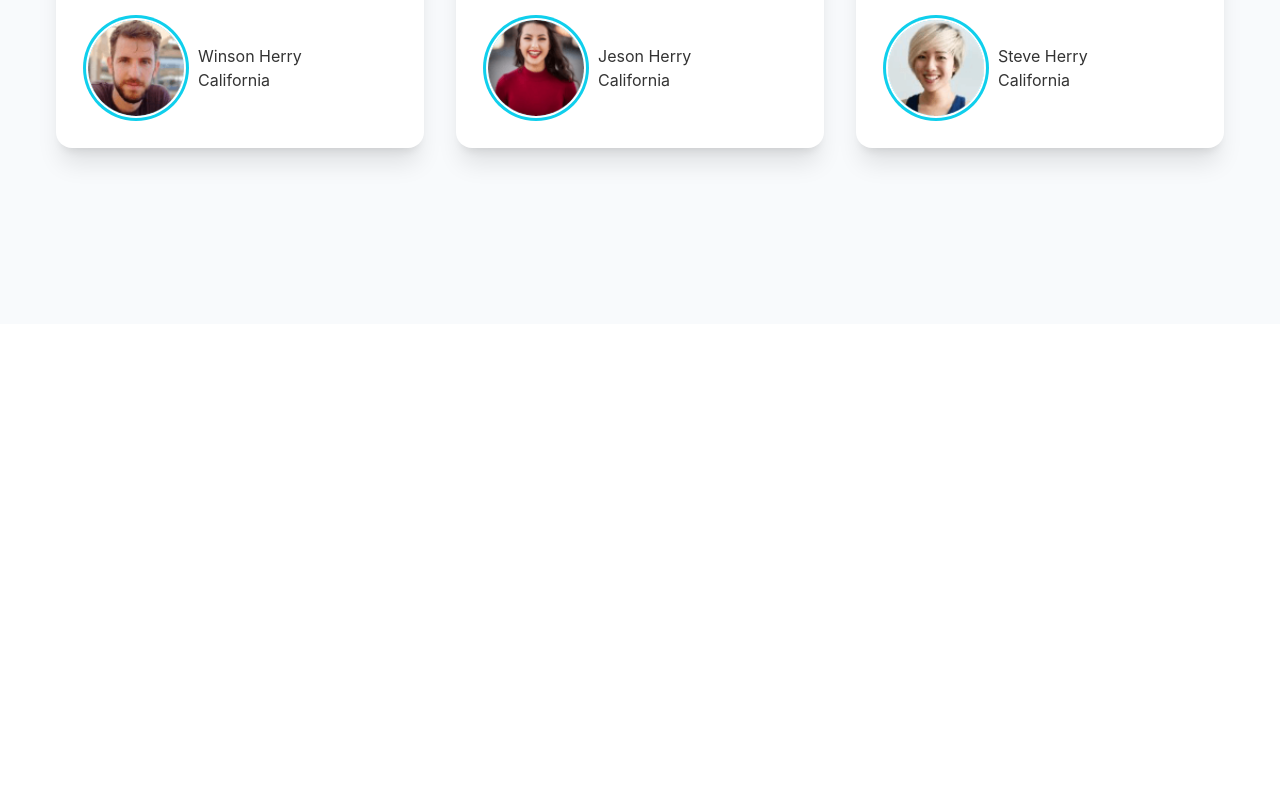
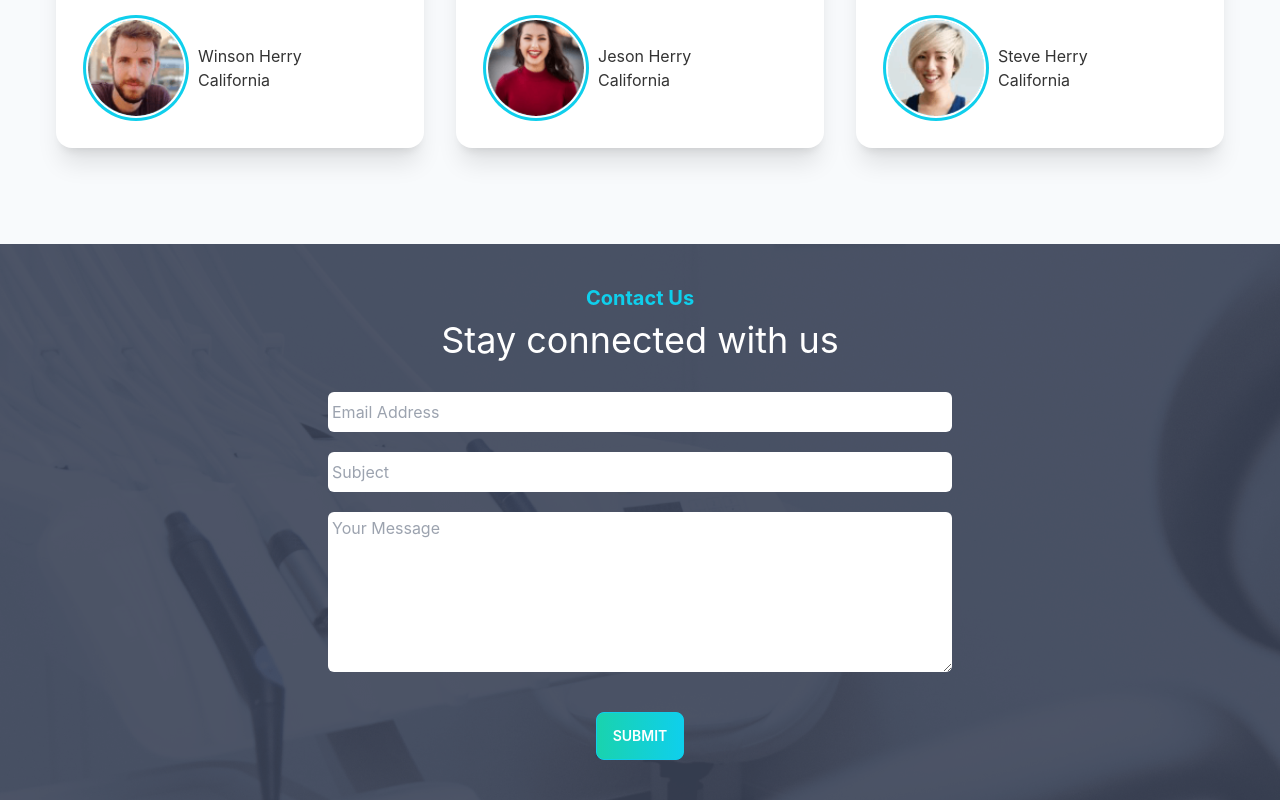
Before and after one commit to yeasinshamimdev/doctors-portal-client, a React (Create React App) app: page / in a window 1280 px wide. Shown: the part 3339-4139 px from the top of the page. Before the commit the page ends 3663 px from the top, so only its background shows below. Built offline with nearby package versions, Linux system fonts and the light colour scheme.

Commit message:
contact section done

```diff
--- /dev/null
+++ b/src/Pages/Home/Contact.js
@@ -0,0 +1,26 @@
+import React from 'react';
+import appointment from '../../assets/images/appointment.png';
+import PrimaryButton from '../Shared/PrimaryButton';
+
+const Contact = () => {
+    return (
+        <section className='bg-cover py-10' style={{ background: `url(${appointment})` }}>
+            <div>
+                <h5 className='text-center text-primary text-xl font-bold'>Contact Us</h5>
+                <h1 className='text-2xl md:text-4xl text-center text-white mt-2 mb-8'>Stay connected with us</h1>
+                <div className='flex px-4'>
+                    <form className='md:w-2/4 w-full mx-auto'>
+                        <input className='block w-full mb-5 h-10 outline-none p-1 rounded-md' type="email" name="email" id="email" placeholder='Email Address' />
+                        <input className='block w-full mb-5 h-10 outline-none p-1 rounded-md' type="text" name='subject' id="subject" placeholder='Subject' />
+                        <textarea className='block w-full mb-5 md:h-40 h-28 outline-none p-1 rounded-md' name="message" id="message" placeholder='Your Message'></textarea>
+                        <div className='mt-10 flex justify-center'>
+                            <PrimaryButton>Submit</PrimaryButton>
+                        </div>
+                    </form>
+                </div>
+            </div>
+        </section>
+    );
+};
+
+export default Contact;
--- a/src/Pages/Home/Home.js
+++ b/src/Pages/Home/Home.js
@@ -5,6 +5,7 @@ import DentalCare from './DentalCare';
 import Info from './Info';
 import Services from './Services';
 import Testimonial from './Testimonial';
+import Contact from './Contact';
 
 const Home = () => {
     return (
@@ -15,6 +16,7 @@ const Home = () => {
             <DentalCare />
             <MakeAppointment />
             <Testimonial />
+            <Contact />
         </div>
     );
 };
--- a/src/Pages/Home/Review.js
+++ b/src/Pages/Home/Review.js
@@ -4,12 +4,12 @@ const Review = ({ peopleReview }) => {
     const { name, img, review, address, } = peopleReview;
 
     return (
-        <div class="card bg-base-100 shadow-xl">
-            <div class="card-body">
+        <div className="card bg-base-100 shadow-xl">
+            <div className="card-body">
                 <p className='text-justify'>{review}</p>
                 <div className='flex mt-9 items-center'>
-                    <div class="avatar">
-                        <div class="w-24 rounded-full ring ring-primary ring-offset-base-100 ring-offset-2">
+                    <div className="avatar">
+                        <div className="w-24 rounded-full ring ring-primary ring-offset-base-100 ring-offset-2">
                             <img className='md:w-16' src={img} alt='people' />
                         </div>
                     </div>
--- a/src/Pages/Home/Testimonial.js
+++ b/src/Pages/Home/Testimonial.js
@@ -14,7 +14,7 @@ const Testimonial = () => {
 
 
     return (
-        <section className='py-20 md:px-14'>
+        <section className='pt-20 md:px-14'>
             <div className='flex px-4 md:px-0'>
                 <div className='flex-1'>
                     <h4 className='text-primary text-sm md:text-xl font-bold '>Testimonial</h4>
```
